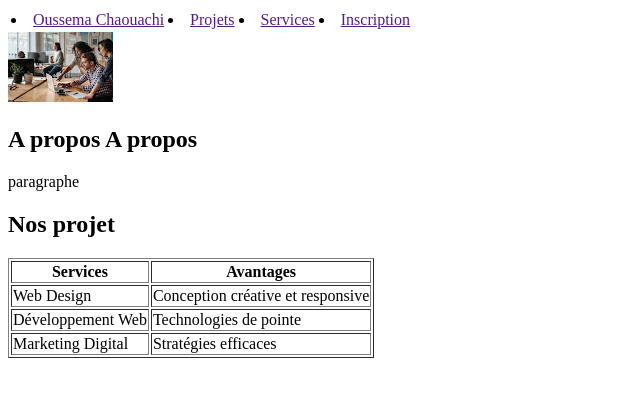
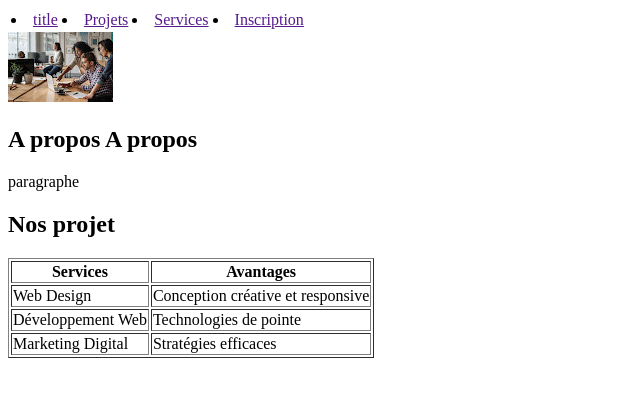
Before and after one commit to Oussemachaouachi/3B3, a plain HTML site: page index.html in a window 1280 px wide. Shown: the whole page, without its empty margins (0-640 px from the left). Drawn offline with Linux system fonts and the light colour scheme.

Commit message:
Atelier html mise à jour

```diff
--- a/index.html
+++ b/index.html
@@ -1,13 +1,13 @@
 <!DOCTYPE html>
 <html>
     <head>
-        <title> Oussema Chaouachi</title>
+        <title> title</title>
     </head>
 
     <header>
         <table>
             <tr>
-              <td>  <li><a href="">Oussema Chaouachi</a></li></td>
+              <td>  <li><a href="">title</a></li></td>
               <td> <li><a href="">Projets</a></li></td>
                 <td> <li><a href="">Services</a></li></td>
                 <td> <li><a href="">Inscription</a></li></table></td>
```
